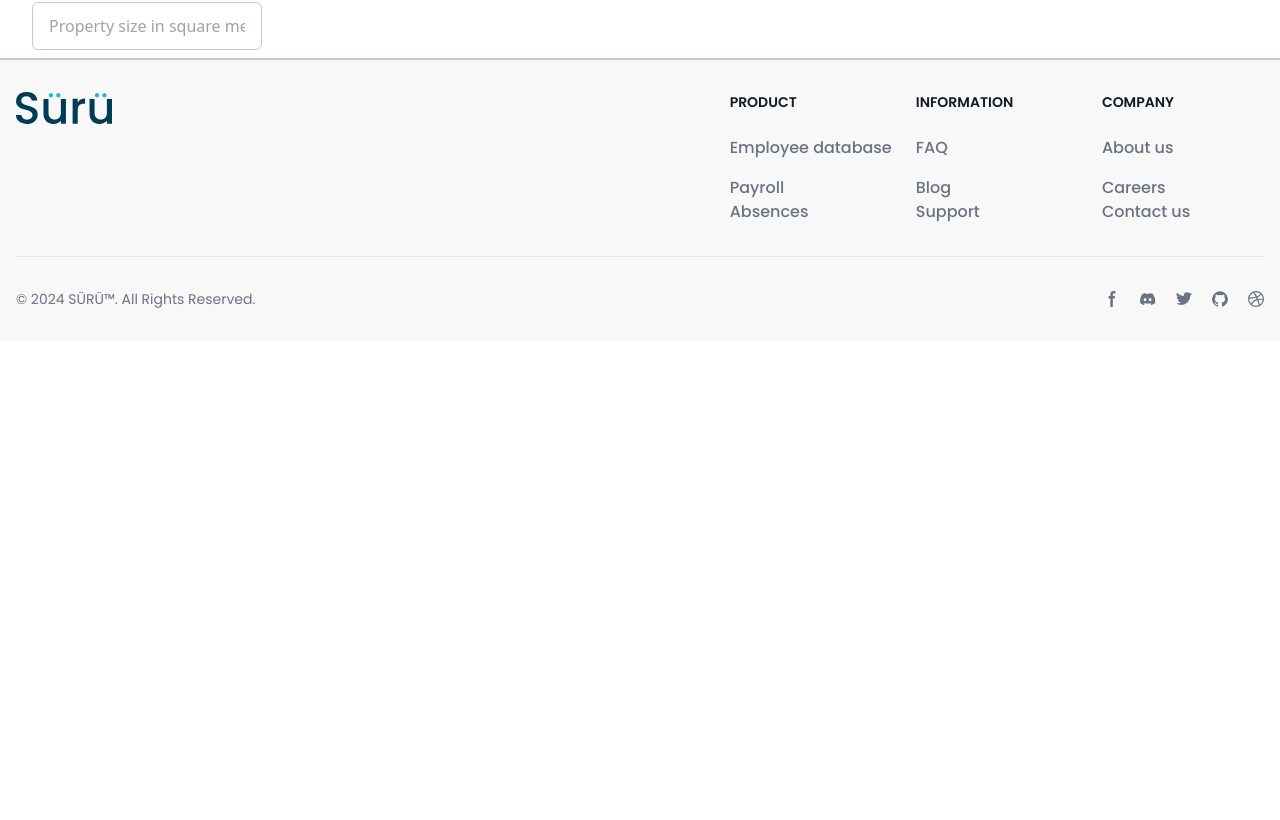
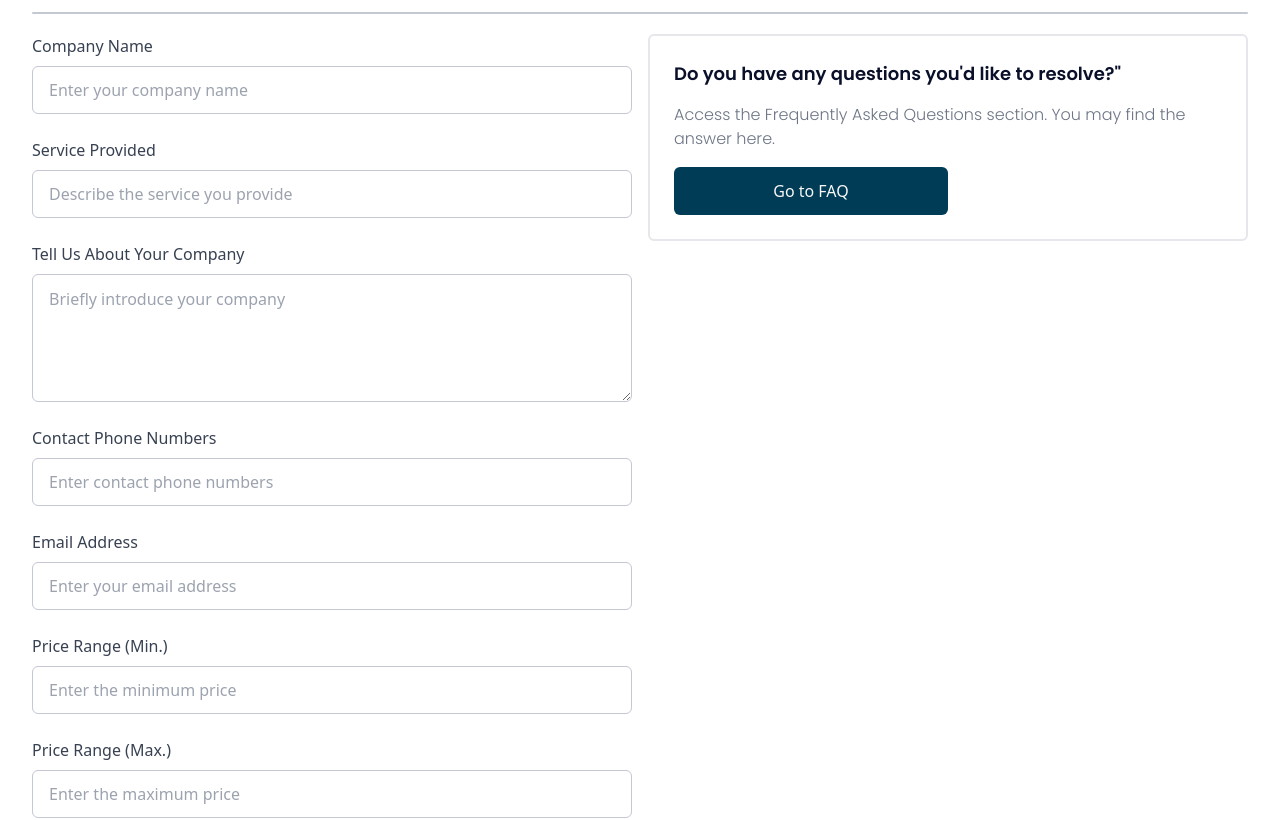
Before and after one commit to Agile-Innovators/SURU-Development, a React (Vite) app: page /partner-integration-request in a window 1280 px wide. Shown: the part 278-1098 px from the top of the page. Before the commit the page ends 800 px from the top, so only its background shows below. Built offline with nearby package versions, Linux system fonts and the light colour scheme.

Commit message:
Finalización de la estructura del formulario

```diff
--- a/src/components/activity/PartnersRedirectToForm.jsx
+++ b/src/components/activity/PartnersRedirectToForm.jsx
@@ -1,3 +1,4 @@
+import { ROUTE_PATHS } from "../../routes";
 import { MainButton } from "./../../components/ui/MainButton";
 
 export function PartnersRedirectToForm(){
@@ -11,7 +12,7 @@ export function PartnersRedirectToForm(){
             <h2 className="mt-2 text-3xl font-bold tracking-tight text-primary sm:text-4xl">Empower Your Business with Our Platform</h2>
             <p className="mt-2 text-lg leading-8 text-gray-600">Connect with property owners and renters looking for the services you provide. Expand your reach and enjoy exclusive opportunities.</p>
             {/* cambiar el type del mainbutton a link */}
-            <MainButton to="/partners"t type="button" text="Join Us" variant="border" customClass="border-primary mt-6 text-primary hover:bg-primary hover:text-white px-4"></MainButton>
+            <MainButton to={ROUTE_PATHS.PARTNER_INTEGRATION_REQUEST} type="link" text="Join Us" variant="border" customClass="border-primary mt-6 text-primary hover:bg-primary hover:text-white px-4"></MainButton>
           </div>
         </div>
       </div>
--- a/src/components/activity/forms/PartnerIntegrationRequestForm.jsx
+++ b/src/components/activity/forms/PartnerIntegrationRequestForm.jsx
@@ -1,15 +1,77 @@
 import { InputForms } from "../../ui/InputForms";
-
+import { MainButton } from "../../ui/MainButton";
 export function PartnerIntegrationRequestForm() {
   return (
-    <div>
-      <InputForms
-        inputName="Company Name"
-        inputId="Company Name"
-        type="text"
-        labelText="Company Name"
-        placeholder="Property size in square meters"
+    <form action="" className="flex flex-col w-full gap-2">
+      <div className="flex flex-col mb-4">
+        <label htmlFor="CompanyName" className="font-medium text-gray-700">Company Name</label>
+        <input
+          type="text"
+          id="CompanyName"
+          placeholder="Enter your company name"
+          className="border border-light-grey bg-transparent rounded-md px-4 py-3 mt-2 focus:outline-light-blue h-12"
+        />
+      </div>
+      <div className="flex flex-col mb-4">
+        <label htmlFor="ServiceProvided" className="font-medium text-gray-700">Service Provided</label>
+        <input
+          type="text"
+          id="ServiceProvided"
+          placeholder="Describe the service you provide"
+          className="border border-light-grey bg-transparent rounded-md px-4 py-3 mt-2 focus:outline-light-blue h-12"
+        />
+      </div>
+      <div className="flex flex-col mb-4">
+        <label htmlFor="TellUsAboutYourCompany" className="font-medium text-gray-700">Tell Us About Your Company</label>
+        <textarea
+          id="TellUsAboutYourCompany"
+          type="Textarea"
+          placeholder="Briefly introduce your company"
+          className="border border-light-grey bg-transparent rounded-md px-4 py-3 mt-2 focus:outline-light-blue h-32"
+        />
+      </div>
+      <div className="flex flex-col mb-4">
+        <label htmlFor="ContactPhoneNumbers" className="font-medium text-gray-700">Contact Phone Numbers</label>
+        <input
+          type="tel"
+          id="ContactPhoneNumbers"
+          placeholder="Enter contact phone numbers"
+          className="border border-light-grey bg-transparent rounded-md px-4 py-3 mt-2 focus:outline-light-blue h-12"
+        />
+      </div>
+      <div className="flex flex-col mb-4">
+        <label htmlFor="EmailAddress" className="font-medium text-gray-700">Email Address</label>
+        <input
+          type="email"
+          id="EmailAddress"
+          placeholder="Enter your email address"
+          className="border border-light-grey bg-transparent rounded-md px-4 py-3 mt-2 focus:outline-light-blue h-12"
+        />
+      </div>
+      <div className="flex flex-col mb-4">
+        <label htmlFor="PriceRangeMin" className="font-medium text-gray-700">Price Range (Min.)</label>
+        <input
+          type="number"
+          id="PriceRangeMin"
+          placeholder="Enter the minimum price"
+          className="border border-light-grey bg-transparent rounded-md px-4 py-3 mt-2 focus:outline-light-blue h-12"
+        />
+      </div>
+      <div className="flex flex-col mb-4">
+        <label htmlFor="PriceRangeMax" className="font-medium text-gray-700">Price Range (Max.)</label>
+        <input
+          type="number"
+          id="PriceRangeMax"
+          placeholder="Enter the maximum price"
+          className="border border-light-grey bg-transparent rounded-md px-4 py-3 mt-2 focus:outline-light-blue h-12"
+        />
+      </div>
+      <MainButton
+        text="Submit"
+        type="submit"
+        customClass="w-full sm:w-2/4"
       />
-    </div>
+    </form>
+
   );
 }
--- a/src/components/ui/NavBar.jsx
+++ b/src/components/ui/NavBar.jsx
@@ -46,7 +46,6 @@ export function NavBar() {
     saveAuthToken(null);
     navigate(ROUTE_PATHS.LOGIN);
   };
-
   return (
     <Disclosure as="nav" className="bg-white border-b-light-grey border-b-2 font-primary">
       <div className="mx-auto max-w-7xl px-2 sm:px-0">
@@ -132,7 +131,6 @@ export function NavBar() {
           </div>
         </div>
       </div>
-
       <DisclosurePanel className="sm:hidden">
         <div className="space-y-1 px-2 pb-3 pt-2">
           {navigation.map((item) => (
--- a/src/pages/public/PartnerIntegrationRequest.jsx
+++ b/src/pages/public/PartnerIntegrationRequest.jsx
@@ -1,16 +1,23 @@
 import { PartnerIntegrationRequestForm } from "../../components/activity/forms/PartnerIntegrationRequestForm";
 import { BackButton } from "../../components/ui/BackButton";
 import { SectionDivider } from "../../components/ui/SectionDivider";
+import { MainButton } from "../../components/ui/MainButton";
+import { ROUTE_PATHS } from "../../routes";
 export function PartnerIntegrationRequest() {
   return (
-    <div className="mx-auto max-w-7xl px-6 lg:px-8 gap-2 mt-4">
-        <BackButton />
-        <h2 className="mt-10 text-center sm:text-start">Complementary Services Registration Form</h2>
-        <SectionDivider/>
-        <div className="grid grid-cols-1 md:grid-cols-5 gap-4 items-center mx-auto max-w-7xl">
-          <PartnerIntegrationRequestForm />
+    <div className="mx-auto max-w-7xl px-6 lg:px-8 gap-2 my-4">
+      <BackButton />
+      <h2 className="mt-10 text-center sm:text-start">Complementary Services Registration Form</h2>
+      <p className="mt-4 text-center sm:text-start">Please fill in all the fields with the required information. It’s important to know that your request will be reviewed by the Suru team, so approval may take between 2 to 3 days. We appreciate your interest!</p>
+      <SectionDivider />
+      <div className="grid grid-cols-1 md:grid-cols-2 gap-4 mx-auto max-w-7xl">
+        <PartnerIntegrationRequestForm />
+        <div className="flex flex-col  h-fit text-secondary border-2 border-gray rounded-md p-6 gap-4">
+          <h4>Do you have any questions you'd like to resolve?"</h4>
+          <p>Access the Frequently Asked Questions section. You may find the answer here.</p>
+          <MainButton to={ROUTE_PATHS.PARTNERS_ANGEL} type="link" customClass="w-2/4" text="Go to FAQ" />
         </div>
-
+      </div>
     </div>
   );
 }
--- a/src/pages/public/PartnersAngel.jsx
+++ b/src/pages/public/PartnersAngel.jsx
@@ -11,7 +11,7 @@ export function PartnersAngel() {
       <StepWizard />
       <PartnersServiceSelector />
       <PartnersRedirectToForm />
-      <FAQSection/>
+      <FAQSection id="FAQSection"/>
     </div>
   );
 }
```
Also changed, not shown: src/components/activity/forms/CreatePropertyForm.jsx (line endings or trailing spaces).
